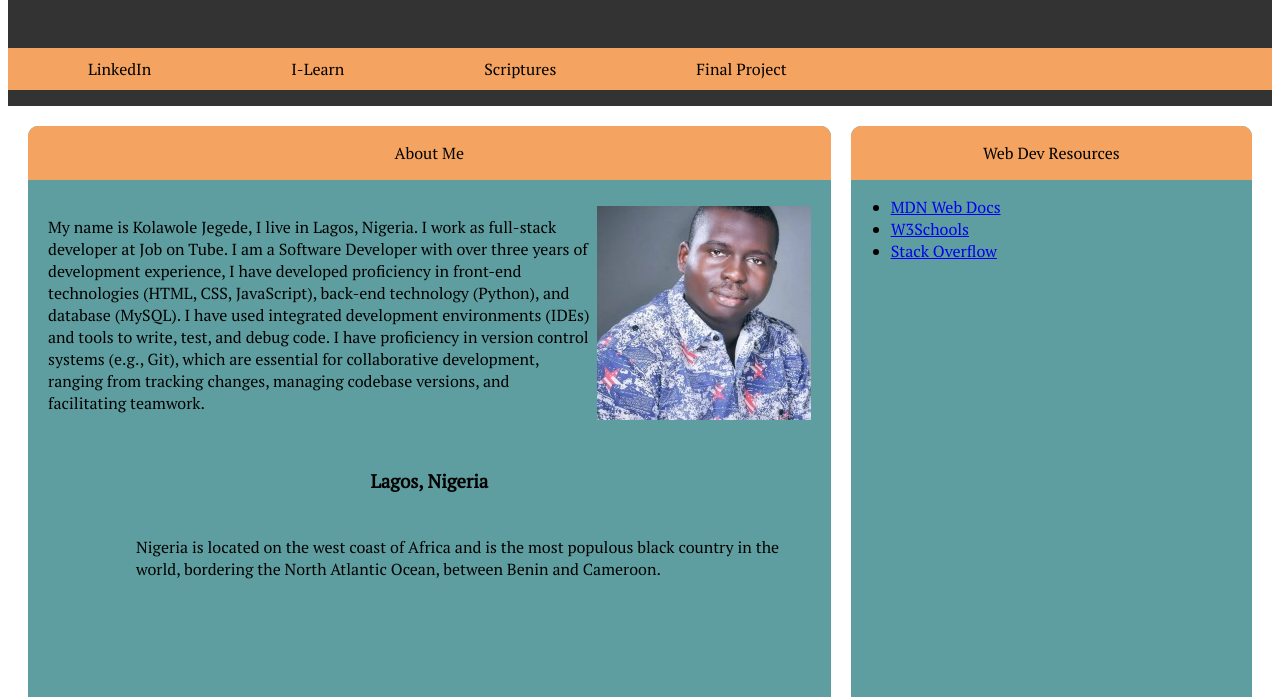
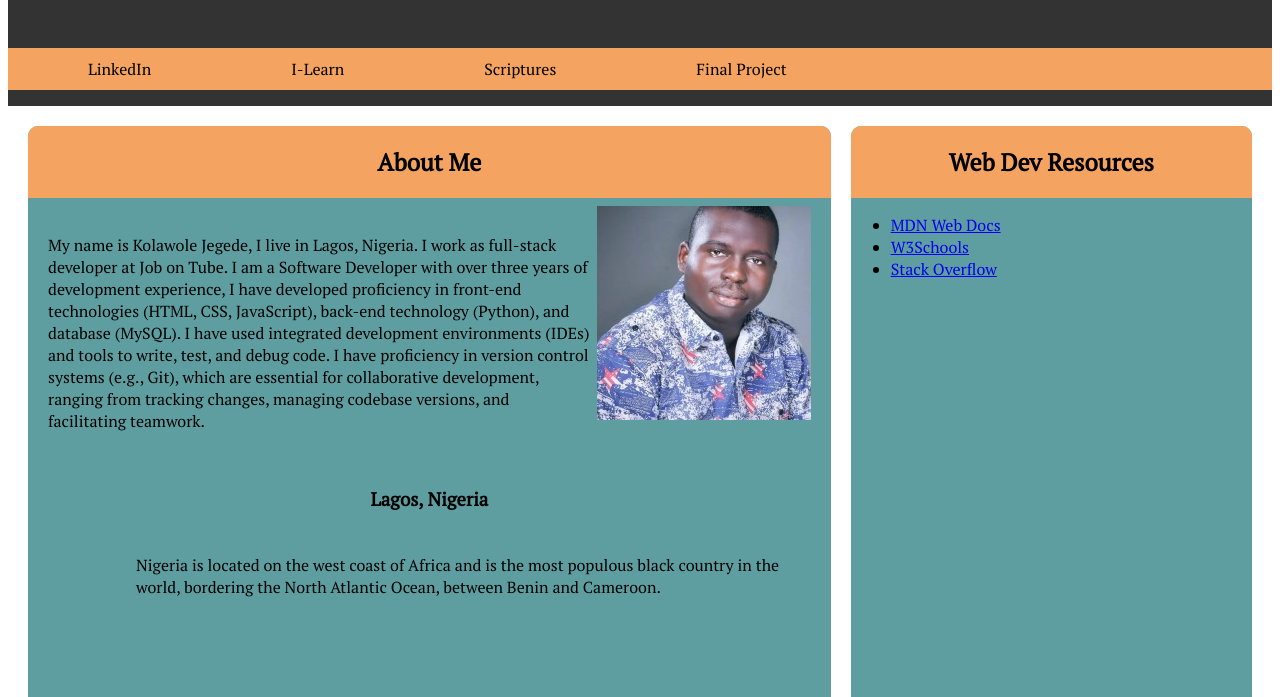
Before and after one commit to jegs01/wdd131, a plain HTML site: page index.html in a window 1280 px wide. Shown: the part 103-800 px from the top of the page. Drawn offline with Linux system fonts and the light colour scheme.

Commit message:
Added changes

```diff
--- a/index.html
+++ b/index.html
@@ -3,7 +3,7 @@
 <head>
     <meta charset="UTF-8">
     <meta name="viewport" content="width=device-width, initial-scale=1.0">
-    <title>WDD 131 - Dynamic Web Fundamentals - Kolawole Jegede</title>
+    <title>WDD 131: Dynamic Web Fundamentals - Kolawole Jegede</title>
     <meta name="description" content="WDD 131 - Dynamic Web Fundamentals. Kolawole Jegede. Javascript.">
     <meta name="author" content="Kolawole Jegede">
     <link rel="stylesheet" href="styles/base.css">
@@ -28,7 +28,7 @@
     <main class="main">
         <section class="card">
             <aside class="aside-content">
-                <p>About Me</p>
+                <h2>About Me</h2>
             </aside>
             <p class="about-me">My name is Kolawole Jegede, I live in Lagos, Nigeria. I work as full-stack developer at Job on Tube. I am a Software Developer with over three years of development experience, I have developed proficiency in front-end technologies (HTML, CSS, JavaScript), back-end technology (Python), and database (MySQL). I have used integrated development environments (IDEs) and tools to write, test, and debug code. I have proficiency in version control systems (e.g., Git), which are essential for collaborative development, ranging from tracking changes, managing codebase versions, and facilitating teamwork.</p>
             <img src="images/jegs.png.jpg" alt="My Picture" class="image1">
@@ -39,7 +39,7 @@
         </section>
         <section class="card">
             <aside class="aside-content">
-                <p>Web Dev Resources</p>
+                <h2>Web Dev Resources</h2>
             </aside>
             <ul>
                 <li><a href="https://developer.mozilla.org/en-US/">MDN Web Docs</a></li>
```
